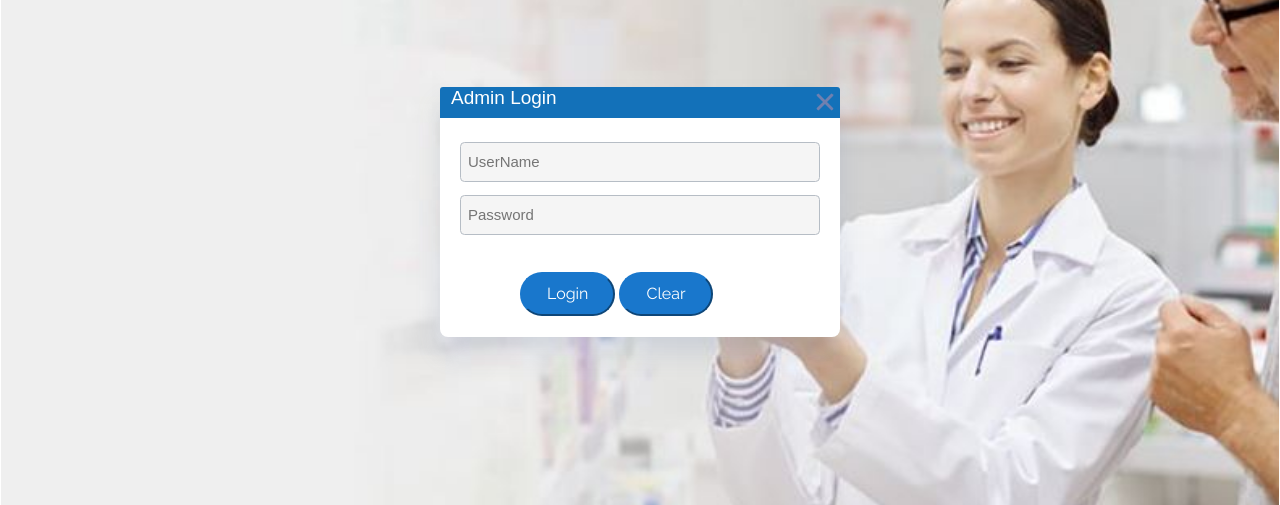
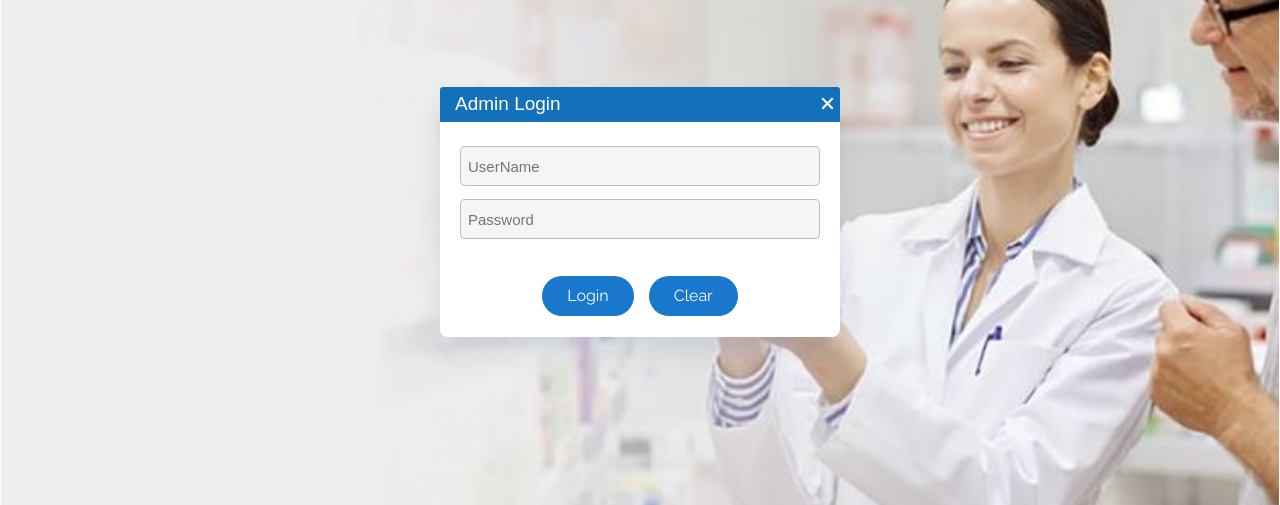
Before and after one commit to gpassciam/Roche_CIAM_B2C, a plain HTML site: page AdminLogin.html in a window 1280 px wide. Shown: the part 188-693 px from the top of the page. Drawn offline with nearby package versions, Linux system fonts and the light colour scheme.

Commit message:
updated admin landing

```diff
--- a/AdminLogin.html
+++ b/AdminLogin.html
@@ -50,8 +50,11 @@
                     <input id="txtpass" class="gigya-textbox" type="password" placeholder="Password" />
                     <br />
                     <br />
-                    <button style="margin-left:80px"onclick="AdminLogin('login');" class="appointment-btn">Login</button>
-                    <button onclick="AdminLogin('clear');" class="appointment-btn">Clear</button>
+                    <div class="admin-login-menu-btn-group">
+                        <button onclick="AdminLogin('login');" class="appointment-btn">Login</button>
+                        <button style="margin-left: 15px;" onclick="AdminLogin('clear');" class="appointment-btn">Clear</button>
+                    </div>
+
                 </div>
 
             </div>
--- a/assets/css/style.css
+++ b/assets/css/style.css
@@ -227,8 +227,9 @@ p
     white-space: nowrap;
     transition: 0.3s;
     font-size: 16px small;
-    display: inline-block;
-    border-color: #1977cc
+    /*display: inline-block;*/
+    border-color: #1977cc;
+    border:none
 }
 
 .appointment-ordering {
@@ -2081,13 +2082,13 @@ p-section {
 
     .modal .close {
         position: absolute;
-        top: 5px;
+        top: 9px;
         right: 5px;
-        width: 20px;
-        height: 20px;
+        width: 15px;
+        height: 15px;
         cursor: pointer;
         border-radius: 8px;
-        background-color: #7080af;
+        background-color: white;
         clip-path: polygon(0 10%, 10% 0, 50% 40%, 89% 0, 100% 10%, 60% 50%, 100% 90%, 90% 100%, 50% 60%, 10% 100%, 0 89%, 40% 50%);
     }
 
@@ -2109,8 +2110,11 @@ p-section {
     zoom: 1;
     background-color: #1371B9;
     line-height: 38px;
-    padding: 0 10px 0 11px;
-    border-radius: 3px 3px 0px 0px
+    border-radius: 3px 3px 0px 0px;
+    display: flex;
+    height: 35px;
+    align-items: center;
+    padding: 15px;
 }
 
 .gigya-header {
@@ -2119,6 +2123,7 @@ p-section {
     font-family: arial;
     color: #FFFFFF;
     padding-right: 20px;
+    margin: 0;
 }
 
 .gigya-padding-bottom {
@@ -2138,3 +2143,8 @@ p-section {
     font-family: Arial;
     margin-left: 20px
 }
+
+.admin-login-menu-btn-group {
+    display: flex;
+    justify-content: center;
+}
```
Also changed, not shown: AdminLanding.html (+76 -13 lines).
